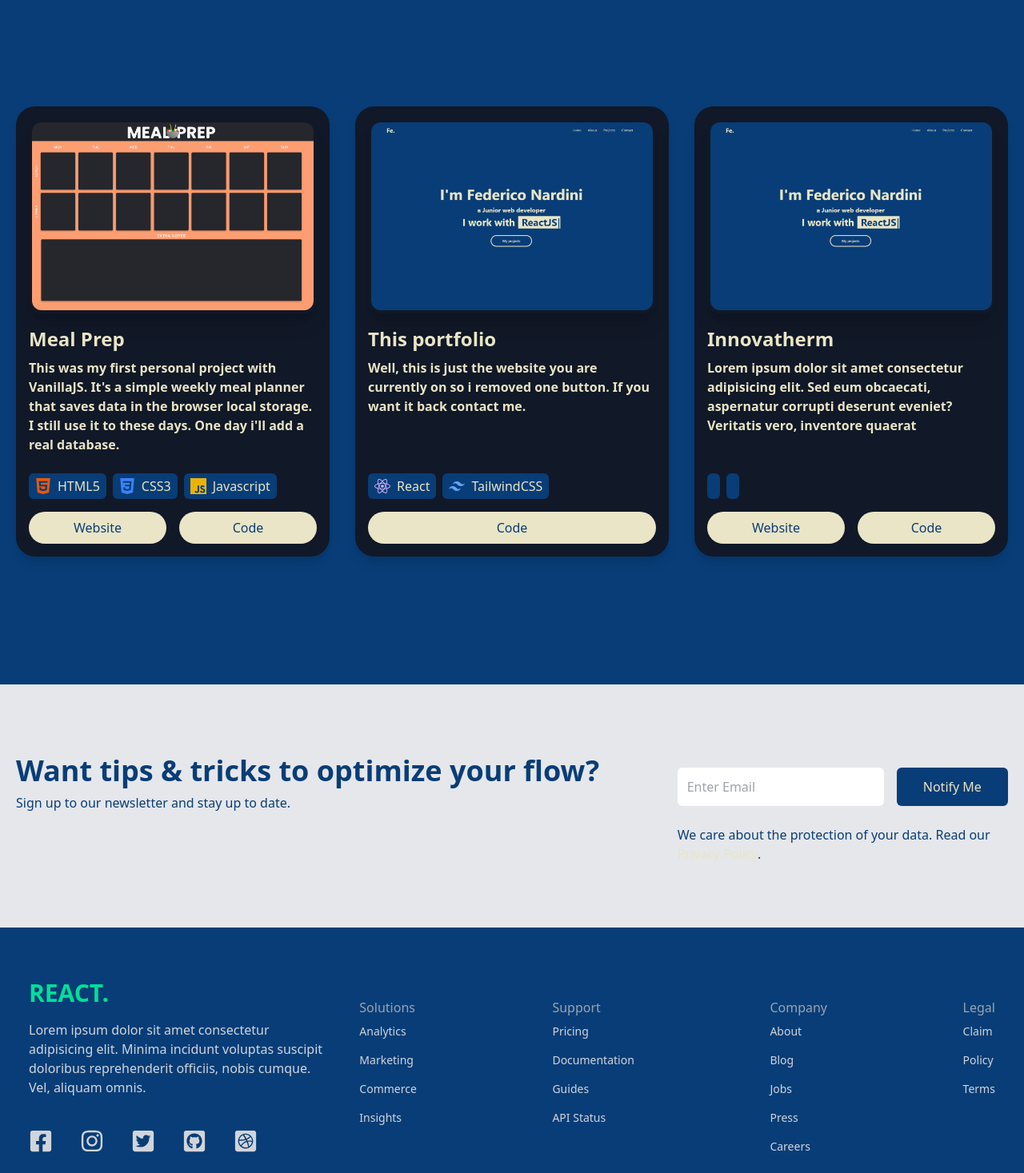
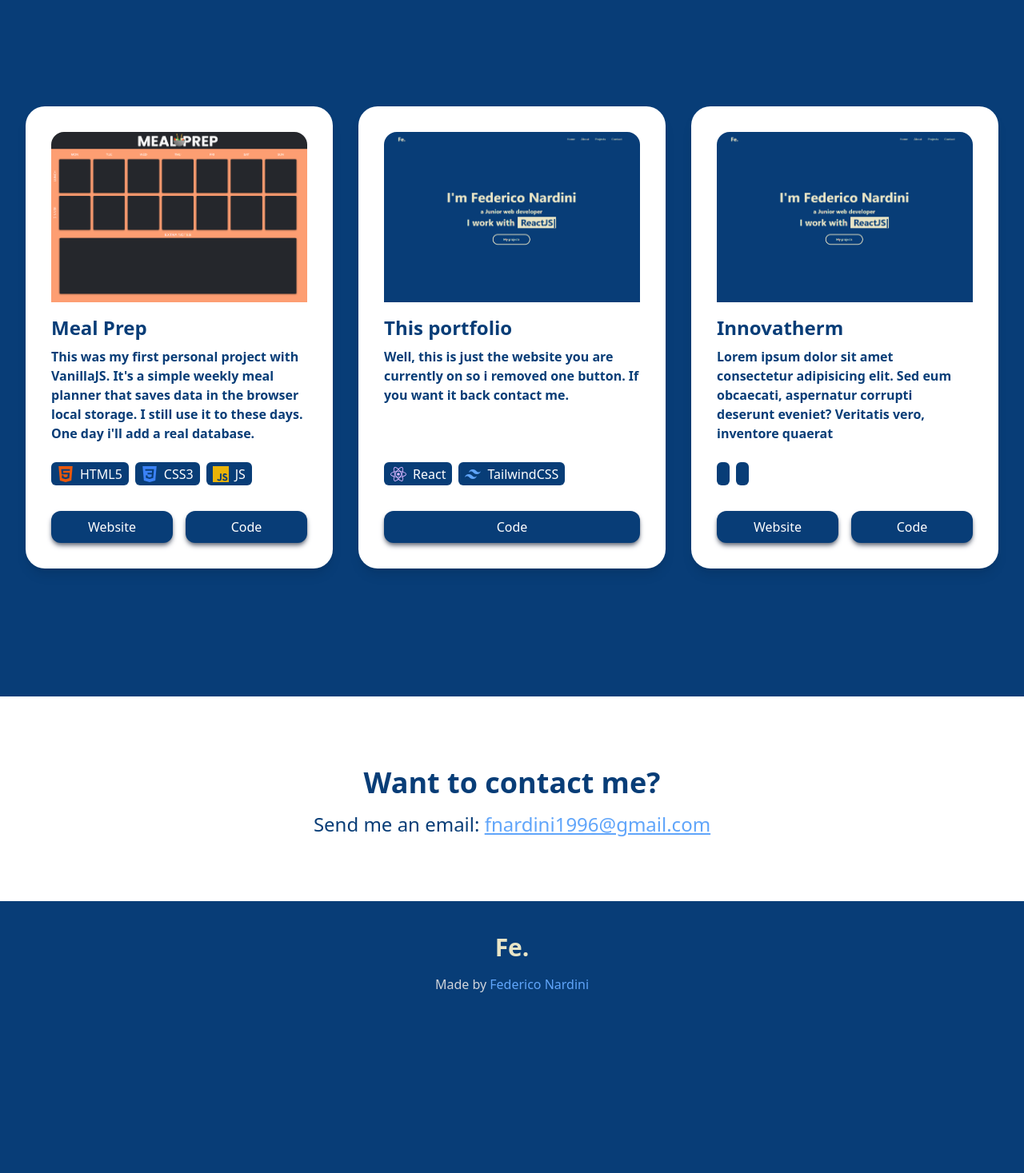
Before and after one commit to Federico-Nardini/portfolio, a React (Vite) app: page / in a window 1280 px wide. Shown: the part 1330-2797 px from the top of the page at 80% size. After the commit the page ends 2573 px from the top, so only its background shows below. Built offline with nearby package versions, Linux system fonts and the light colour scheme.

Commit message:
styled cards

```diff
--- a/src/Components/About.jsx
+++ b/src/Components/About.jsx
@@ -4,10 +4,10 @@ import Balerion from "../assets/Balerion.jpg";
 
 const About = () => {
     return (
-        <div className="w-full bg-white py-16 px-4">
+        <div className="w-full bg-white py-16 px-8">
             <div className="max-w-[1240px] mx-auto grid md:grid-cols-2">
                 <img
-                    className="w-[500px] mx-auto my-auto rounded-full"
+                    className="w-[500px] mx-auto my-auto rounded-3xl"
                     src={Balerion}
                     alt="laptop img"
                 />
--- a/src/Components/Cards/Card.jsx
+++ b/src/Components/Cards/Card.jsx
@@ -2,47 +2,51 @@ import React from "react";
 
 const Card = (props) => {
     return (
+        <div className="bg-white text-primary p-4 shadow-lg flex flex-col justify-between rounded-3xl md:hover:scale-105 duration-300 ">
             <div
-            className={`bg-gray-900 justify-between text-secondary shadow-lg flex flex-col rounded-3xl hover:scale-105 duration-300`}
+                className={` h-full justify-between   flex flex-col md:flex-row-reverse lg:flex-col `}
             >
-            <div className="p-4 flex-1">
+                <div className="p-4 md:w-[60%] sm:h-[100%]  lg:w-[100%] lg:h-auto  md:flex-none flex-1">
                     <img
-                    className=" bg-cover border-4  border-gray-900 mx-auto rounded-2xl shadow-xl bg-transparent"
+                        className=" bg-cover mx-auto rounded-2xl lg:rounded-b-none  bg-transparent"
                         src={props.logo}
-                    alt="/"
+                        alt="project image"
                     />
                 </div>
-            <div className="h-[100%] flex flex-col justify-between px-4 pb-4">
-                <h2 className="text-2xl font-bold mb-2">{props.title}</h2>
+                <div className="h-[100%] sm:pt-4 lg:pt-0 sm:w-[100%] flex flex-col justify-between px-4 pb-4">
+                    <h2 className="text-2xl font-bold lg:mb-2">{props.title}</h2>
 
-                <p className="font-semibold h-full mb-6">{props.description}</p>
+                    <p className="font-semibold  h-full mb-2 md:mb-4 lg:mb-6">
+                        {props.description}
+                    </p>
 
-                <div className="flex h-full flex-1 items-end text-xs flex-wrap sm:text-base">
-                    <div className="bg-primary text-secondary flex items-center gap-2 h-8 rounded-md py-1 px-2 mb-2 mr-2">
+                    <div className="flex h-full flex-1  items-end text-xs text-white flex-wrap sm:text-base">
+                        <div className="bg-primary  flex items-center gap-2 h-[1.8rem] rounded-md py-1 px-2 mb-2 mr-2">
                             {props.techOne} {props.nameOne}
                         </div>
-                    <div className="bg-primary flex items-center gap-2 rounded-md h-8 px-2 mb-2 mr-2">
+                        <div className="bg-primary flex items-center gap-2 rounded-md h-[1.8rem] px-2 mb-2 mr-2">
                             {props.techTwo} {props.nameTwo}
                         </div>
                         <div
                             className={
                                 !props.techThree
                                     ? "hidden"
-                                : "bg-primary flex items-center gap-2 rounded-md h-8 mb-2 px-2 mr-2"
+                                    : "bg-primary flex items-center gap-2 rounded-md h-[1.8rem] mb-2 px-2 mr-2"
                             }
                         >
                             {props.techThree} {props.nameThree}
                         </div>
                     </div>
-
-                <div className="flex mt-2  justify-between w-full gap-4 ">
+                </div>
+            </div>
+            <div className="flex mt-2 justify-between px-4 pb-4 w-full gap-4 ">
                 <a
                     href={props.btnWebsite}
                     target="_blank"
                     className={
                         props.title === "This portfolio"
                             ? "hidden"
-                                : "bg-secondary text-center h-full text-primary rounded-full font-medium w-full px-4 py-2"
+                            : "bg-primary text-center shadow-md  shadow-gray-500 h-full text-white rounded-xl font-medium w-full px-4 py-2"
                     }
                 >
                     Website
@@ -50,11 +54,10 @@ const Card = (props) => {
                 <a
                     href={props.btnCode}
                     target="_blank"
-                        className="bg-secondary text-center h-full text-primary rounded-full font-medium w-full px-4 py-2"
+                    className="bg-primary text-center shadow-md shadow-gray-500 h-full text-white rounded-xl font-medium w-full px-4 py-2"
                 >
                     Code
                 </a>
-                </div>
             </div>
         </div>
     );
--- a/src/Components/Cards/CardsContainer.jsx
+++ b/src/Components/Cards/CardsContainer.jsx
@@ -8,8 +8,9 @@ import { SiReact, SiTailwindcss, SiJavascript, SiCss3, SiHtml5 } from "react-ico
 
 const Cards = () => {
     return (
-        <div className="w-full py-[10rem] px-4 bg-primary">
-            <div className="max-w-[1240px] mx-auto md:grid-cols-3 grid gap-8">
+        <div className="w-full pb-[10rem] pt-[10rem] px-8 md:px-8 bg-primary">
+
+            <div className="max-w-[1240px] mx-auto lg:grid-cols-3  grid gap-16 md:gap-8">
                 <Card
                     logo={MealPrep32}
                     title={"Meal Prep"}
@@ -21,7 +22,7 @@ const Cards = () => {
                     techThree={<SiJavascript size={20} className="text-yellow-500" />}
                     nameOne={"HTML5"}
                     nameTwo={"CSS3"}
-                    nameThree={"Javascript"}
+                    nameThree={"JS"}
                     btnWebsite={"https://federico-nardini.github.io/Meal-planner/"}
                     btnCode={"https://github.com/Federico-Nardini/Meal-planner"}
                 />
--- a/src/Components/Footer.jsx
+++ b/src/Components/Footer.jsx
@@ -9,60 +9,14 @@ import {
 
 const Footer = () => {
     return (
-        <div className="max-w-[1240px] mx-auto py-16 px-4 grid lg:grid-cols-3 gap-8 text-gray-300">
+        <div className="max-w-[1240px] mx-auto pt-10 px-4 gap-8 text-gray-300">
             <div>
-                <h1 className="w-full text-3xl font-bold text-[#00df9a]">REACT.</h1>
-                <p className="py-4">
-                    Lorem ipsum dolor sit amet consectetur adipisicing elit. Minima incidunt
-                    voluptas suscipit doloribus reprehenderit officiis, nobis cumque. Vel, aliquam
-                    omnis.
-                </p>
-                <div className="flex md:w-[75%] my-6 justify-between">
-                    <FaFacebookSquare size={30} />
-                    <FaInstagram size={30} />
-                    <FaTwitterSquare size={30} />
-                    <FaGithubSquare size={30} />
-                    <FaDribbbleSquare size={30} />
-                </div>
+                <h4 className="w-full text-3xl text-center font-bold mb-4 text-secondary">Fe.</h4>
             </div>
-            <div className="lg:col-span-2 flex justify-between mt-6">
-                <div className="">
-                    <h6 className="font-medium text-gray-400">Solutions</h6>
-                    <ul>
-                        <li className="py-2 text-sm">Analytics</li>
-                        <li className="py-2 text-sm">Marketing</li>
-                        <li className="py-2 text-sm">Commerce</li>
-                        <li className="py-2 text-sm">Insights</li>
-                    </ul>
-                </div>
-                <div className="">
-                    <h6 className="font-medium text-gray-400">Support</h6>
-                    <ul>
-                        <li className="py-2 text-sm">Pricing</li>
-                        <li className="py-2 text-sm">Documentation</li>
-                        <li className="py-2 text-sm">Guides</li>
-                        <li className="py-2 text-sm">API Status</li>
-                    </ul>
-                </div>
-                <div className="">
-                    <h6 className="font-medium text-gray-400">Company</h6>
-                    <ul>
-                        <li className="py-2 text-sm">About</li>
-                        <li className="py-2 text-sm">Blog</li>
-                        <li className="py-2 text-sm">Jobs</li>
-                        <li className="py-2 text-sm">Press</li>
-                        <li className="py-2 text-sm">Careers</li>
-                    </ul>
-                </div>
-                <div className="">
-                    <h6 className="font-medium text-gray-400">Legal</h6>
-                    <ul>
-                        <li className="py-2 text-sm">Claim</li>
-                        <li className="py-2 text-sm">Policy</li>
-                        <li className="py-2 text-sm">Terms</li>
-                    </ul>
-                </div>
-            </div>
+
+            <p className="text-center">
+                Made by <span className="text-blue-400">Federico Nardini</span>
+            </p>
         </div>
     );
 };
--- a/src/Components/Hero.jsx
+++ b/src/Components/Hero.jsx
@@ -23,7 +23,7 @@ const Hero = () => {
                                 "CSS",
                                 "HTML",
                                 "Javascript",
-                                "TailwindCSS",
+                                "Tailwind",
                                 "NodeJS",
                                 "ExpressJS",
                             ]}
--- a/src/Components/Newsletter.jsx
+++ b/src/Components/Newsletter.jsx
@@ -2,28 +2,17 @@ import React from "react";
 
 const Newsletter = () => {
     return (
-        <div className="w-full py-16 text-primary px-4 bg-gray-200">
-            <div className="max-w-[1240px] mx-auto grid lg:grid-cols-3">
-                <div className="lg:col-span-2 my-4">
-                    <h1 className="md:text-4xl sm:text-3xl text-2xl font-bold py-2">
-                        Want tips & tricks to optimize your flow?
+        <div className="w-full py-16 text-primary px-4 bg-white">
+            <div className="max-w-[1240px] mx-auto ">
+                <div className=" my-4">
+                    <h1 className="md:text-4xl text-center sm:text-3xl text-2xl font-bold pt-2 mb-4">
+                        Want to contact me?
                     </h1>
-                    <p>Sign up to our newsletter and stay up to date.</p>
-                </div>
-                <div className="my-4">
-                    <div className="flex flex-col sm:flex-row items-center justify-between w-full">
-                        <input
-                            type="email"
-                            placeholder="Enter Email"
-                            className="p-3 flex w-full rounded-md text-black"
-                        />
-                        <button className="bg-primary w-[200px] sm:ml-4 px-6 rounded-md font-medium my-6 mx-auto py-3 text-secondary">
-                            Notify Me
-                        </button>
-                    </div>
-                    <p>
-                        We care about the protection of your data. Read our{" "}
-                        <span className="text-secondary">Privacy Policy</span>.
+                    <p className="text-center text-2xl">
+                        Send me an email:{" "}
+                        <a href="mailto:fnardini1996@gmail.com" className="text-blue-400">
+                            <u>fnardini1996@gmail.com</u>
+                        </a>
                     </p>
                 </div>
             </div>
```
Lines whose indentation alone changed are shown as unchanged.
